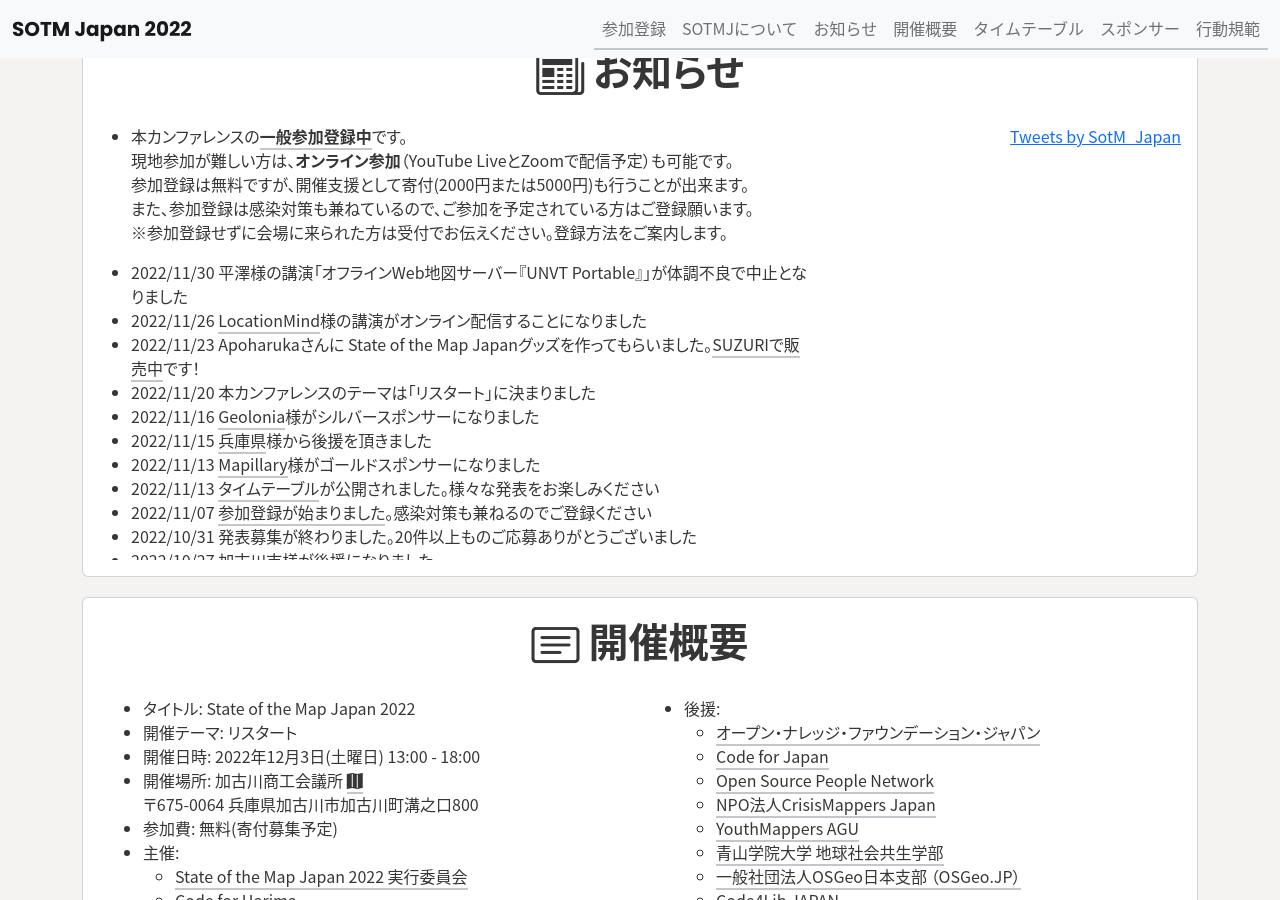
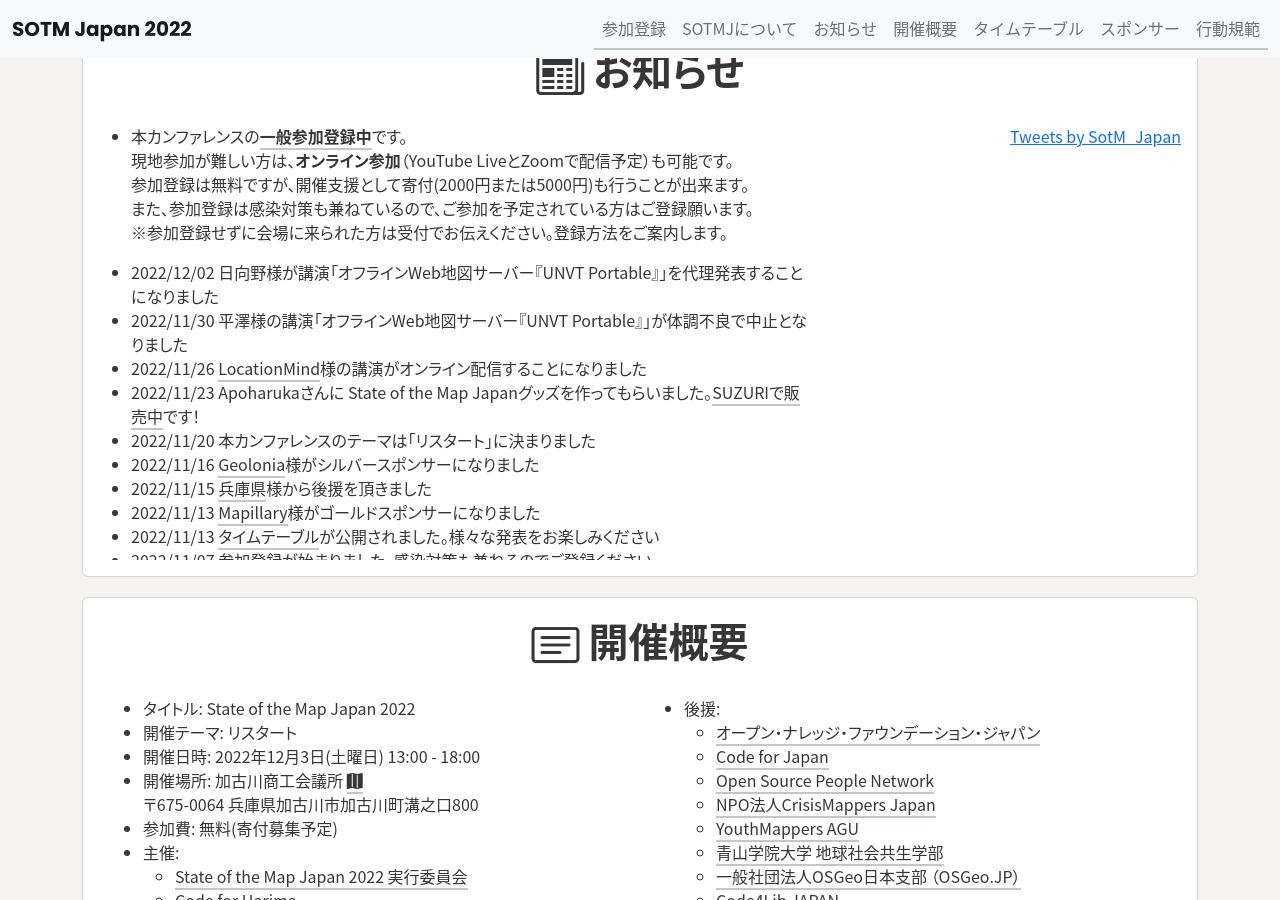
Before and after one commit to osmfj/sotmjp2022, a Jekyll site: the page built from index.md, in a window 1280 px wide and 900 px high, scrolled down 638 px. Built offline with Jekyll 4.4.1, drawn with Linux system fonts in a browser that asks for light colours; comment, search, counter and statistics services are not loaded; some of the changed text lies outside the part shown.

Commit message:
講演者の変更を追加

```diff
--- a/_includes/news.html
+++ b/_includes/news.html
@@ -19,6 +19,7 @@
                 </ul>
                 <div class="overflow-auto" style="height:300px;">
                   <ul>
+                    <li>2022/12/02 日向野様が講演「オフラインWeb地図サーバー『UNVT Portable』」を代理発表することになりました</li>
                     <li>2022/11/30 平澤様の講演「オフラインWeb地図サーバー『UNVT Portable』」が体調不良で中止となりました</li>
                     <li>2022/11/26 <a href="https://locationmind.com/">LocationMind</a>様の講演がオンライン配信することになりました</li>
                     <li>2022/11/23 Apoharukaさんに State of the Map Japanグッズを作ってもらいました。<a href="https://suzuri.jp/apoharuka/designs/12561206">SUZURIで販売中</a>です！</li>
--- a/_includes/timetable.html
+++ b/_includes/timetable.html
@@ -164,10 +164,10 @@
                     </td>
                     <td>
                       <h5>
-                        <span class="red">体調不調により中止</span>
+                        <span>登壇者変更</span>
                         <br>
                         オフラインWeb地図サーバー「UNVT Portable」</h5>
-                      <p class="speaker">平澤 彰悟 | 東京大学</p>
+                      <p class="speaker">日向野 邦春 | 青山学院大学 古橋研究室4年</p>
                       オフライン環境下でもスマートフォン等のデバイスから自由にWeb地図の利用を可能にするマップサーバー「UNVT Portable 」。
                       激甚災害時のオフライン環境での機能を想定しており、災害発生後に撮影したドローン空撮画像、OpenStreetMap、JAXA等が無料公開している衛星画像など、事前に用意した各種オープンデータタイルデータセットを組み合わせて、災害時に必要となる地図を提供します。
                       自治体の市役所などで災害後の状況把握や災害対応に活用するユースケースを想定しています。ApacheやMapLibreなどのオープンソースソフトウェアとRaspberry
```
